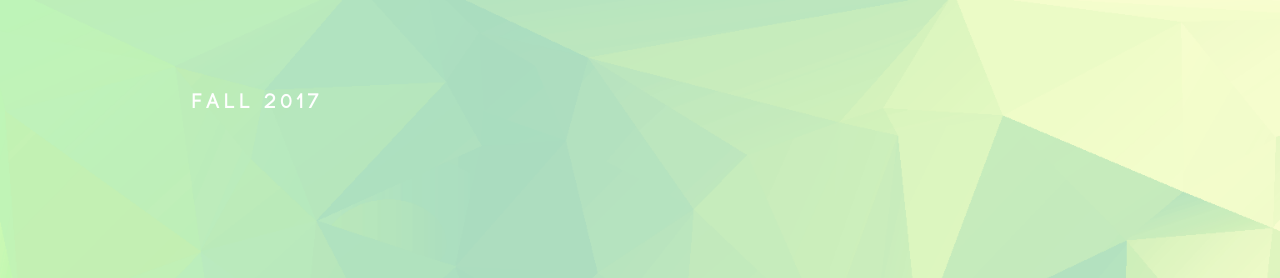
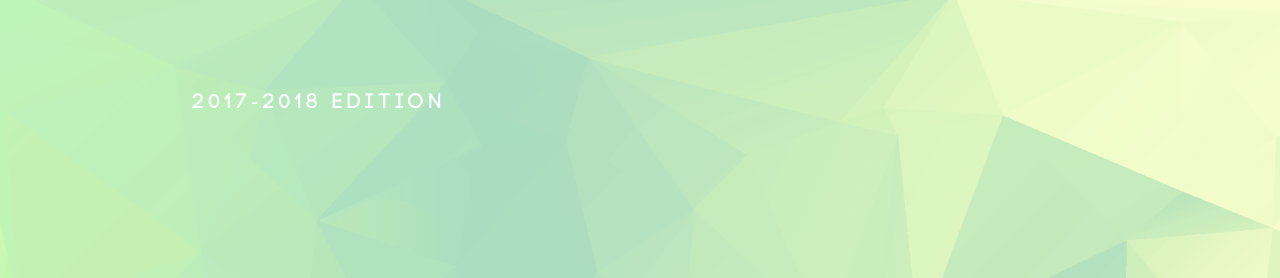
Before and after one commit to rucs-uoft/rucs-uoft.github.io, a Jekyll site: the page built from index.html, in a window 1280 px wide. Shown: the top 278 px of the page. Built offline with Jekyll 4.4.1, drawn with Linux system fonts in a browser that asks for light colours; nearby versions of some CDN libraries; some web fonts are replaced.

Commit message:
update title

```diff
--- a/index.html
+++ b/index.html
@@ -5,7 +5,7 @@ layout: no_header
 <div id="main-background" class="background section no-pad-box index-banner">
   <div class="container">
       <div class="row center">
-            <h4 class="review-subtitle white-text left" id="issue-title">Fall 2017</h4>
+            <h4 class="review-subtitle white-text left" id="issue-title">2017-2018 Edition</h4>
       </div>
     <div class="review-title-container center" style="margin-top: 100px">
 
```
